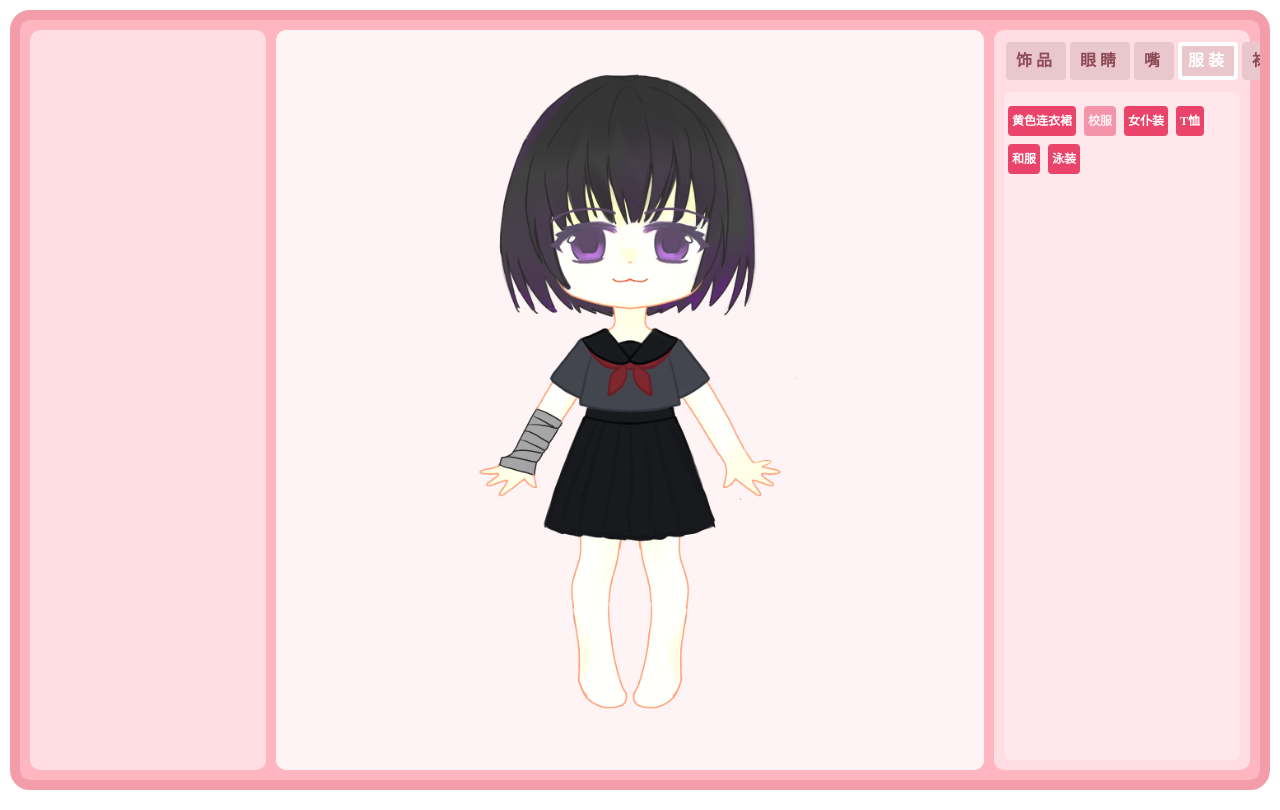
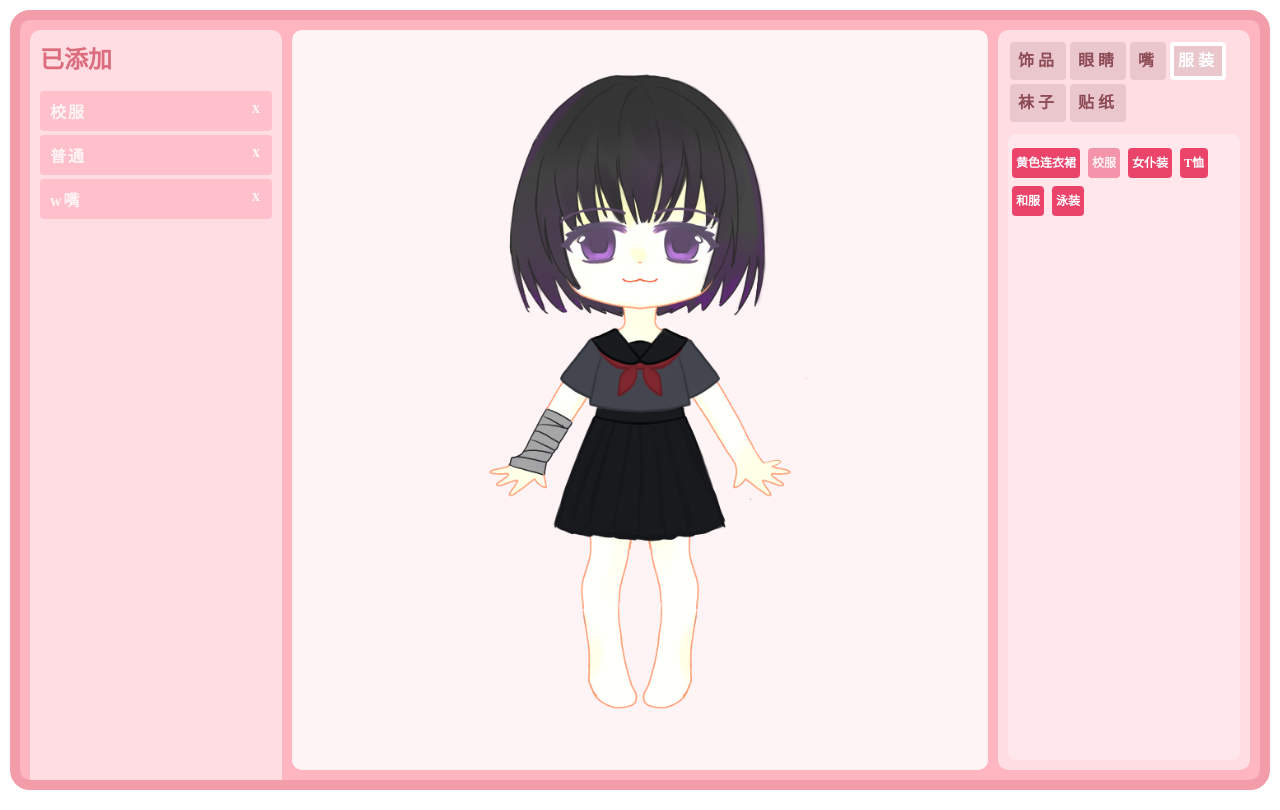
Before and after one commit to domakunn/domakunn.github.io, a Vue app: page / in a window 1280 px wide. Built offline with nearby package versions, Linux system fonts and the light colour scheme.

Commit message:
新增：添加已有元素栏

```diff
--- a/src/App.vue
+++ b/src/App.vue
@@ -44,4 +44,13 @@ html,
     overflow: hidden;
     padding: 10px;
 }
+
+.hover {
+    cursor: pointer;
+
+    &:hover {
+        opacity: .5;
+
+    }
+}
 </style>
--- a/src/components/LeftList.vue
+++ b/src/components/LeftList.vue
@@ -1,5 +1,17 @@
 <template>
-    <div class="LeftList-wrapper"></div>
+    <div class="LeftList-wrapper">
+        <span class="title">已添加</span>
+        <div class="hover item-container" v-for="item in imageManager.imageList.value">
+
+           <span>
+                {{ item.name }}
+           </span>
+
+            <span @click="imageManager.toggleImage(item)" class="remove">
+                x
+            </span>
+        </div>
+    </div>
 </template>
 
 
@@ -16,6 +28,32 @@ const imageManager = inject('imageManager')
     height: 100%;
     background: #ffdde2;
     border-radius: 10px;
+    padding: 10px;
 
+    .title {
+        display: inline-block;
+        font-size: 24px;
+        font-weight: bold;
+        color: #dc6d7f;
+        margin-bottom: 16px;
+    }
+
+    .item-container {
+        padding: 8px 10px;
+        background-color: pink;
+        border-radius: 4px;
+        margin-bottom: 4px;
+        color: #fff4f5;
+        font-weight: bold;
+        letter-spacing: 2px;
+        display: flex;
+        justify-content: space-between;
+    }
+
+    .remove {
+        &:hover {
+            color: red
+        }
+    }
 }
 </style>
--- a/src/components/RightSelections.vue
+++ b/src/components/RightSelections.vue
@@ -1,17 +1,19 @@
 <template>
     <div class="Right-Selections-wrapper">
-        <div class="left-tabs">
-
+        <div class="top-tabs">
             <span @click="currentTab = item.value" :class="{
                 tab:true,
-                'active-tab':currentTab === item.value
+                'active-tab':currentTab === item.value,
+                hover:true
             }" v-for="item in TABS_LIST">{{ item.name }}</span>
         </div>
         <div class="expand-items">
             <span
                 :class="{
                 button:true,
-                'active-button':imageManager.imageList.value.find(i=>i.name === item.name)
+                'active-button':imageManager.imageList.value.find(i=>i.name === item.name),
+                 hover:true
+
             }"
                 @click="imageManager.toggleImage(item)"
                 v-for="item in DRESS_MAP[currentTab]">{{ item.name
@@ -48,6 +50,10 @@ const TABS_LIST = [
         name: "袜子",
         value: DRESS_TYPE.sock
 
+    }, {
+        name: "贴纸",
+        value: DRESS_TYPE.sticker
+
     },
 ]
 
@@ -65,16 +71,17 @@ const TABS_LIST = [
     padding: 10px;
 
 
-    .left-tabs {
+    .top-tabs {
         display: flex;
-        justify-content: space-around;
+        flex-wrap: wrap;
         margin-bottom: 10px;
         flex-shrink: 0;
-
+        justify-content: flex-start;
+        align-items: flex-start;
     }
 
     .tab {
-        padding: 0 6px;
+        padding: 0 4px;
         margin: 2px;
         display: inline-block;
         height: 30px;
@@ -87,7 +94,6 @@ const TABS_LIST = [
         color: #8d4b56;
         flex-shrink: 0;
         border: 4px solid transparent;
-        cursor: pointer;
     }
 
     .active-tab {
@@ -106,7 +112,6 @@ const TABS_LIST = [
     }
 
     .button {
-        cursor: pointer;
         background: #ea446b;
         font-size: 12px;
         letter-spacing: 0;
--- a/src/hooks/config.ts
+++ b/src/hooks/config.ts
@@ -28,7 +28,9 @@ export const DRESS_TYPE = {
     mouth: "mouth",
     eye: "eye",
     jewelry: "jewelry",
-    sock: "sock"
+    sock: "sock",
+    sticker: 'sticker'
+
 }
 //是否允许共存
 export const COEXIST_TYPE = {
--- a/src/hooks/useManagerHook.ts
+++ b/src/hooks/useManagerHook.ts
@@ -32,8 +32,9 @@ export default function () {
             } else {
                 // 不允许共存
                 if (!COEXIST_TYPE[image.type]) {
+                    // 查询同类型元素
                     const i = imageList.value.findIndex(i => i.type === image.type)
-                    imageList.value.splice(i, 1)
+                    if (i !== -1) imageList.value.splice(i, 1)
                 }
                 imageList.value.push(image)
             }
```
